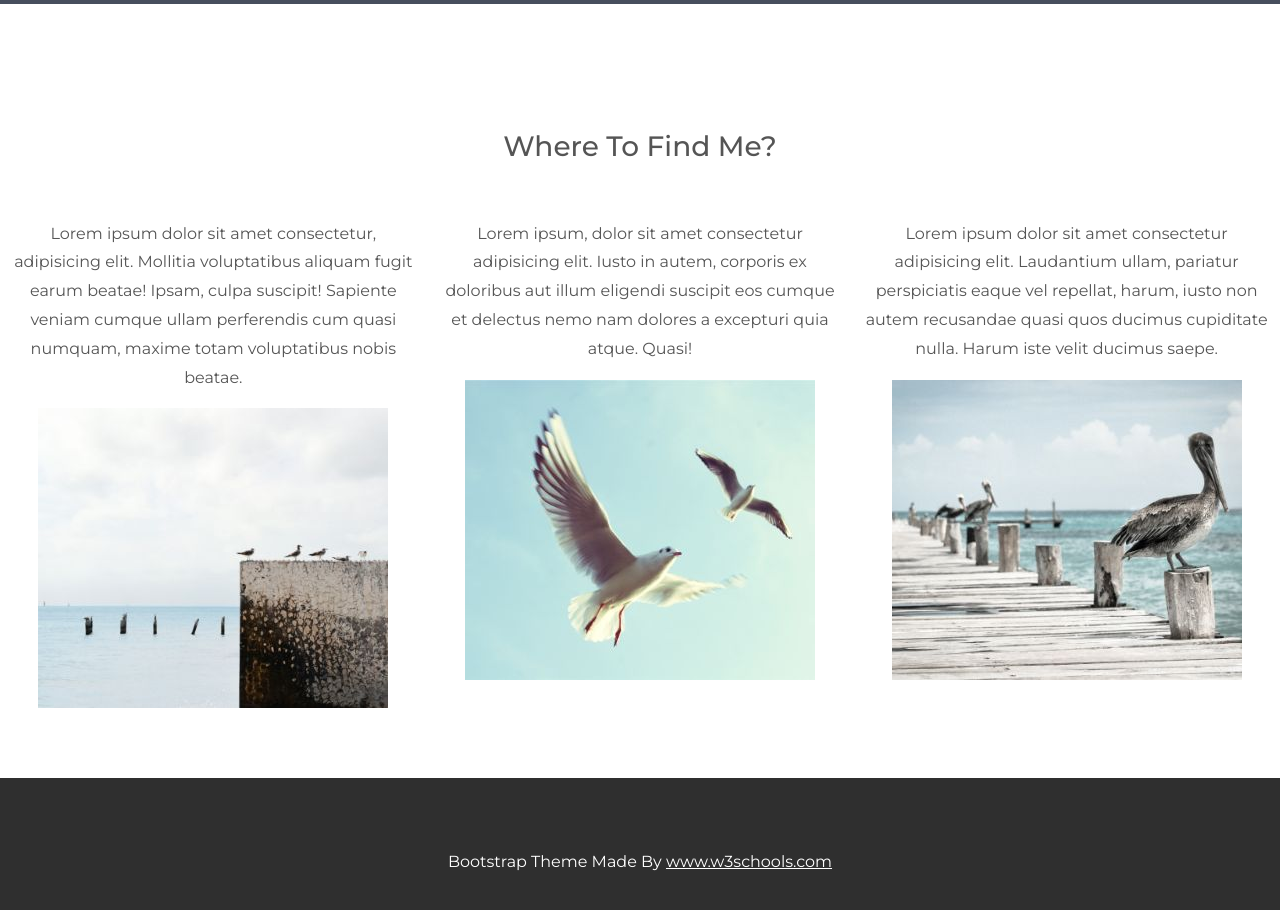
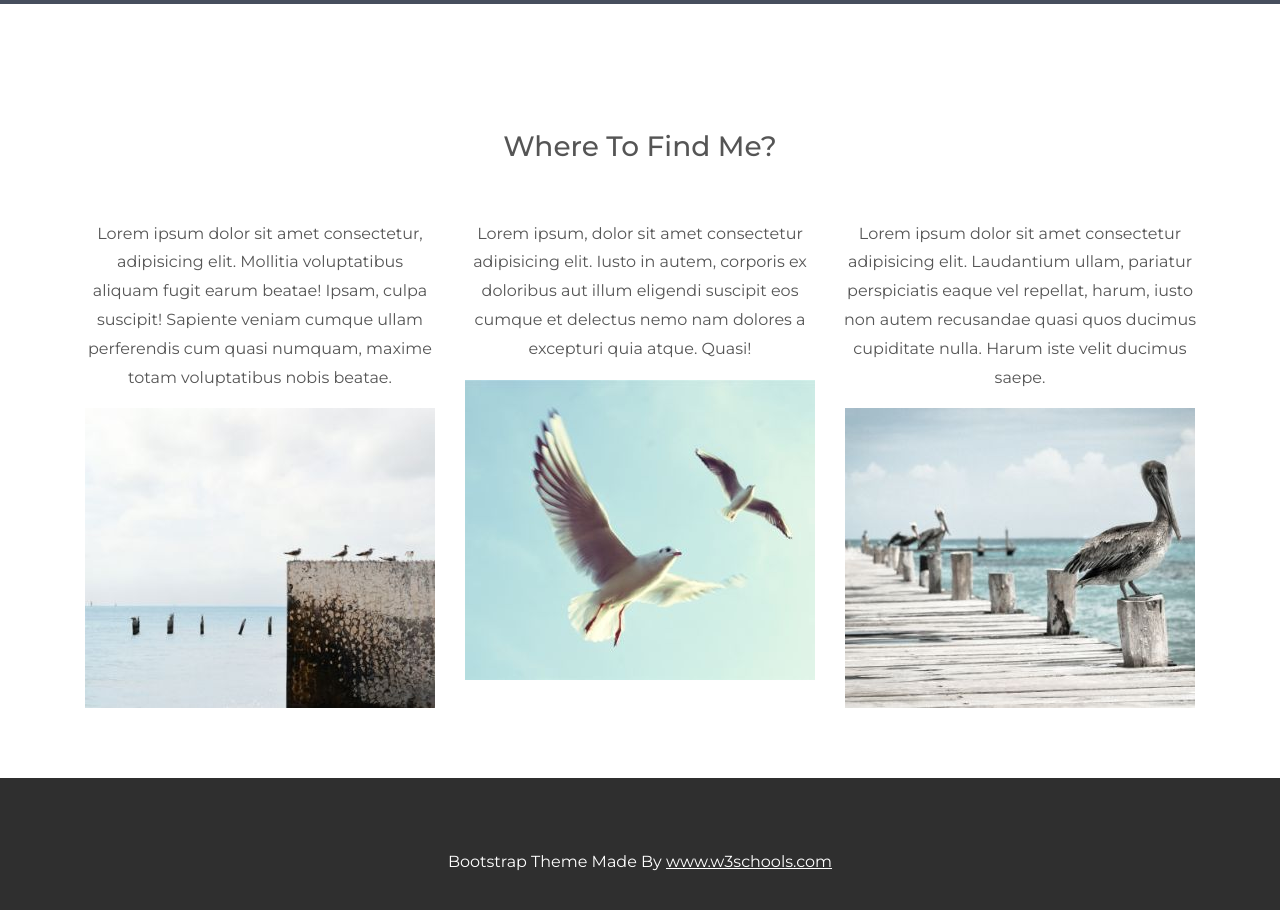
Before and after one commit to zeon77/Simple-Me, a plain HTML site: page index.html in a window 1280 px wide. Shown: the part 1340-2250 px from the top of the page. Drawn offline with nearby package versions, Linux system fonts and the light colour scheme.

Commit message:
Last one

```diff
--- a/index.html
+++ b/index.html
@@ -29,32 +29,38 @@
 
 
   <div class="container-fluid text-center bg-1">
+    <div class="container">
       <h3>Who Am I?</h3>
       <img src="bird.jpg" alt="Bird" class="rounded-circle">
       <h3>I'm an adventurer</h3>
       <p>Lorem ipsum dolor sit amet consectetur adipisicing elit. Commodi voluptatibus eveniet assumenda laborum voluptate! Debitis dolore molestiae animi quia? Optio laborum fuga eveniet aliquam sapiente, voluptates enim cum pariatur nam.</p>
     </div>
+  </div>
 
   <div class="container-fluid text-center bg-2">
+    <div class="container">
       <h3>What Am I?</h3>
       <p>Lorem ipsum dolor sit amet consectetur adipisicing elit. Aut, rem excepturi accusantium veritatis tempore qui iusto exercitationem possimus distinctio eos doloremque soluta assumenda. Mollitia a aspernatur asperiores reprehenderit, laborum doloribus!</p>
       <a href="#" class="btn btn-light btn-lg"><i class="bi-search"> </i>Search</a>
     </div>
+  </div>
 
   <div class="container-fluid text-center bg-3">
+    <div class="container">
       <h3>Where To Find Me?</h3>
       <div class="row">
-      <div class="col-sm-4">
+        <div class="col-md-4">
           <p>Lorem ipsum dolor sit amet consectetur, adipisicing elit. Mollitia voluptatibus aliquam fugit earum beatae! Ipsam, culpa suscipit! Sapiente veniam cumque ullam perferendis cum quasi numquam, maxime totam voluptatibus nobis beatae.</p>
           <img src="birds1.jpg" alt="Image" class="img-fluid">
         </div>
-      <div class="col-sm-4">
+        <div class="col-md-4">
           <p>Lorem ipsum, dolor sit amet consectetur adipisicing elit. Iusto in autem, corporis ex doloribus aut illum eligendi suscipit eos cumque et delectus nemo nam dolores a excepturi quia atque. Quasi!</p>
           <img src="birds2.jpg" alt="Image" class="img-fluid">
         </div>
-      <div class="col-sm-4">
+        <div class="col-md-4">
           <p>Lorem ipsum dolor sit amet consectetur adipisicing elit. Laudantium ullam, pariatur perspiciatis eaque vel repellat, harum, iusto non autem recusandae quasi quos ducimus cupiditate nulla. Harum iste velit ducimus saepe.</p>
           <img src="birds3.jpg" alt="Image" class="img-fluid">
+        </div>
       </div>
     </div>
   </div>
```
Lines whose indentation alone changed are shown as unchanged.
